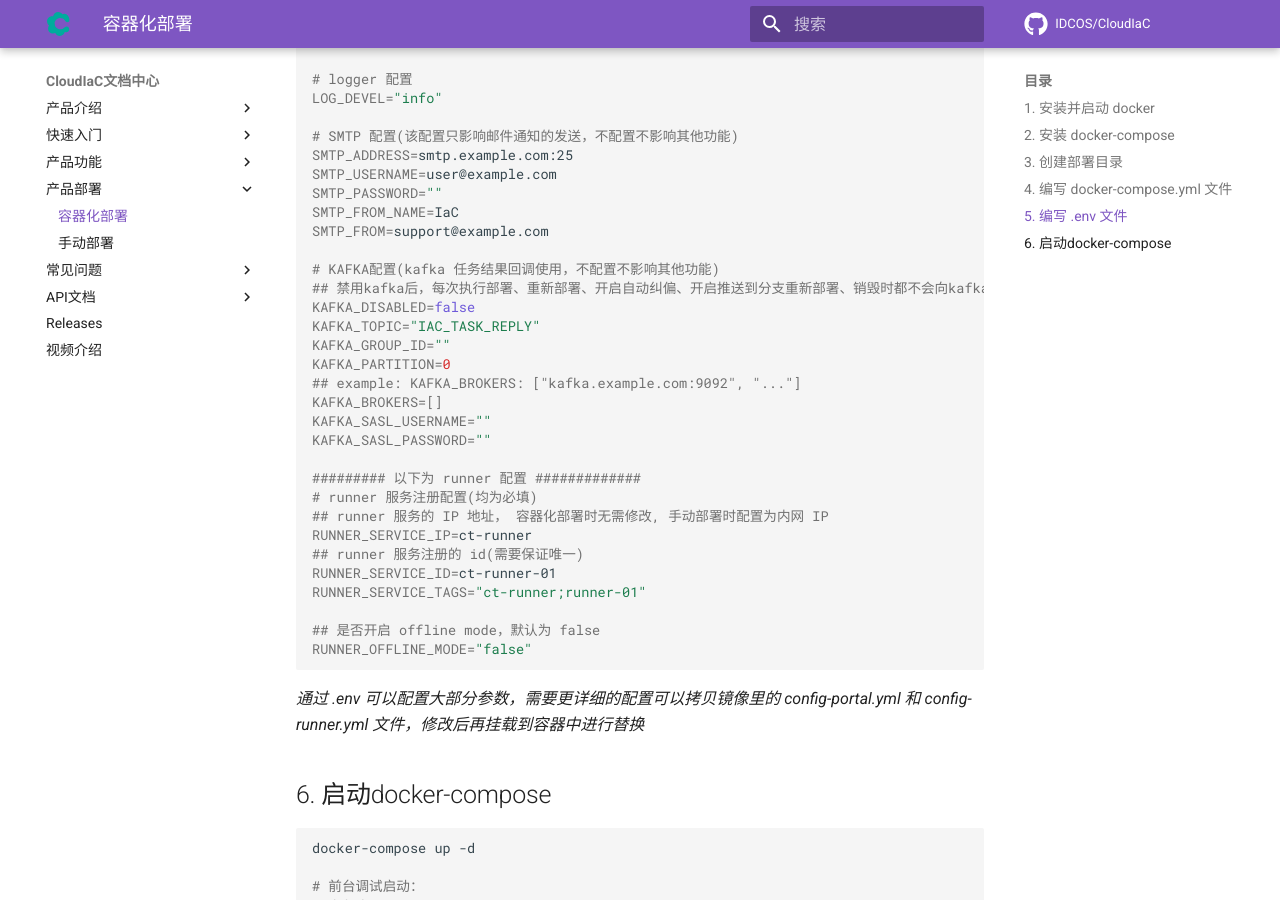
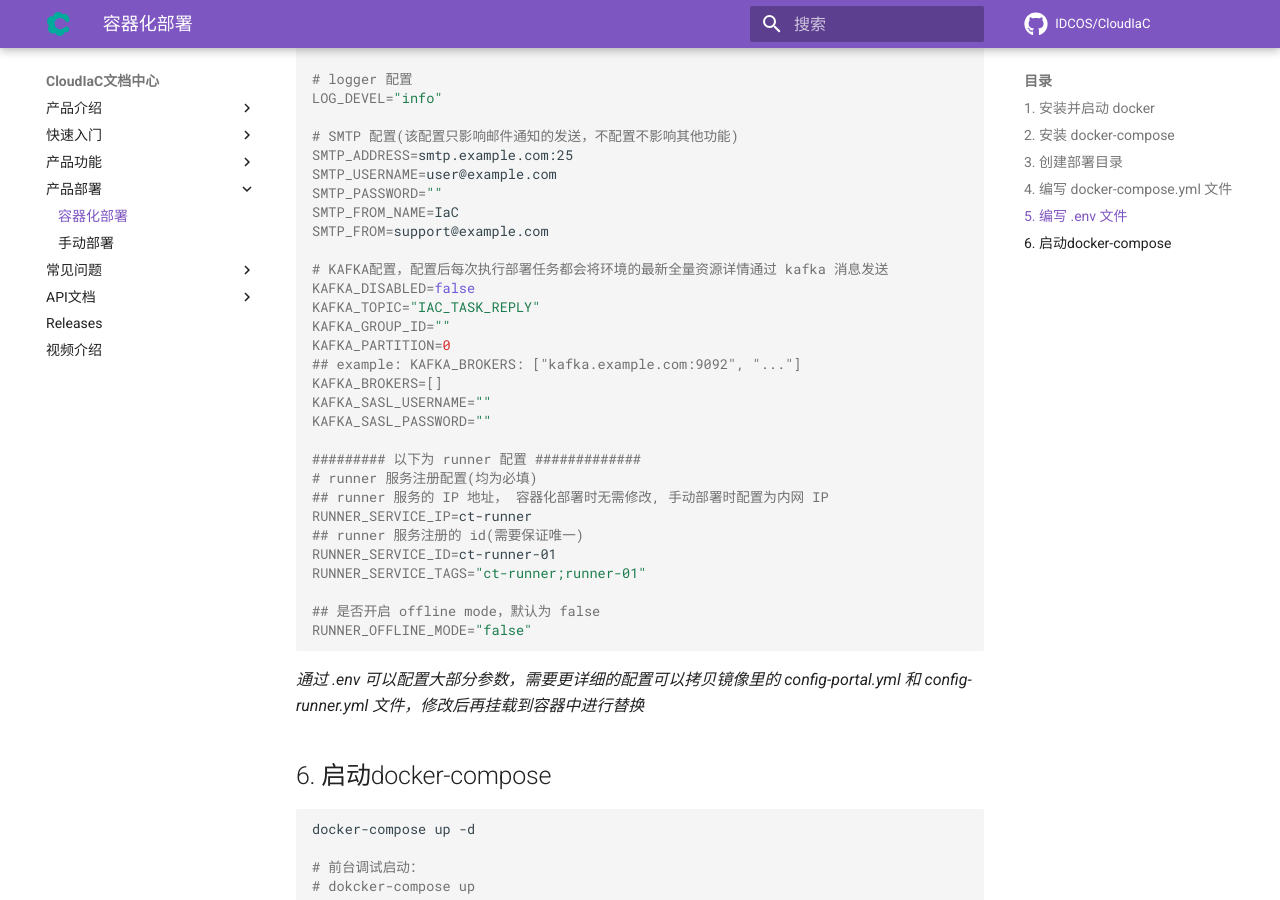
Before and after one commit to idcos/cloudiac, an MkDocs documentation site: the page built from docs/mkdocs/product-deploy/container.md, in a window 1280 px wide and 900 px high, scrolled down 3265 px. Built offline with MkDocs 1.6.1 and Material for MkDocs 9.7.7, drawn with Linux system fonts in a browser that asks for light colours; comment, search, counter and statistics services are not loaded; the version menu is left out.

```diff
--- a/docs/mkdocs/product-deploy/container.md
+++ b/docs/mkdocs/product-deploy/container.md
@@ -171,8 +171,7 @@
 SMTP_FROM_NAME=IaC
 SMTP_FROM=support@example.com
 
-# KAFKA配置(kafka 任务结果回调使用，不配置不影响其他功能)
-## 禁用kafka后，每次执行部署、重新部署、开启自动纠偏、开启推送到分支重新部署、销毁时都不会向kafka发送任务执行的信息
+# KAFKA配置，配置后每次执行部署任务都会将环境的最新全量资源详情通过 kafka 消息发送
 KAFKA_DISABLED=false
 KAFKA_TOPIC="IAC_TASK_REPLY"
 KAFKA_GROUP_ID=""
```
Also changed, not shown: 1 other file.
